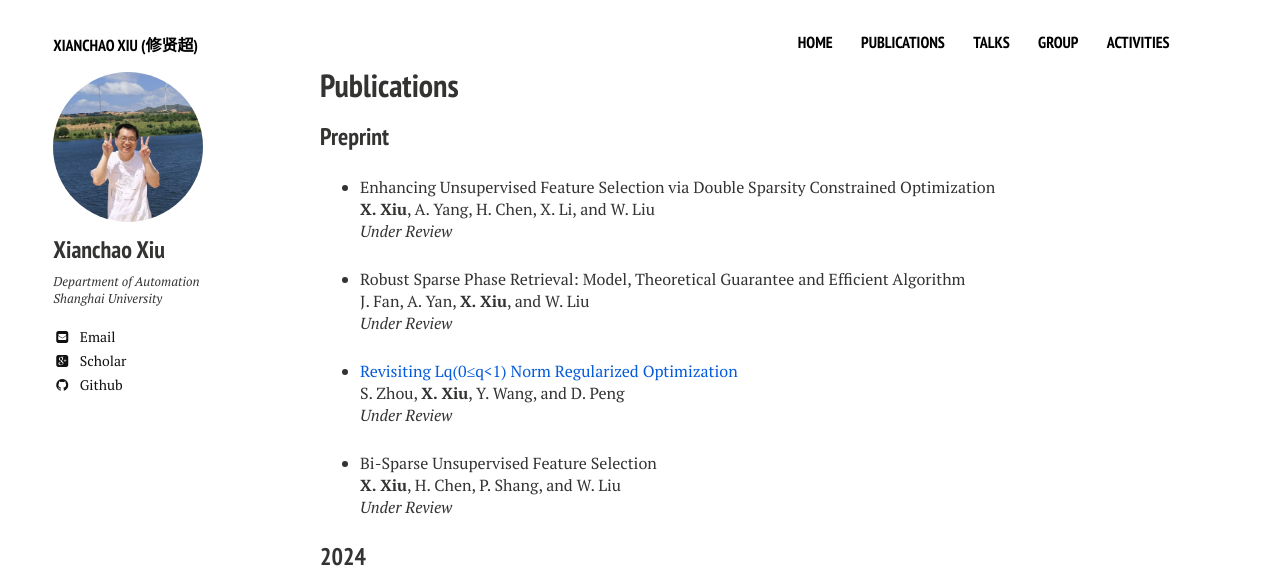
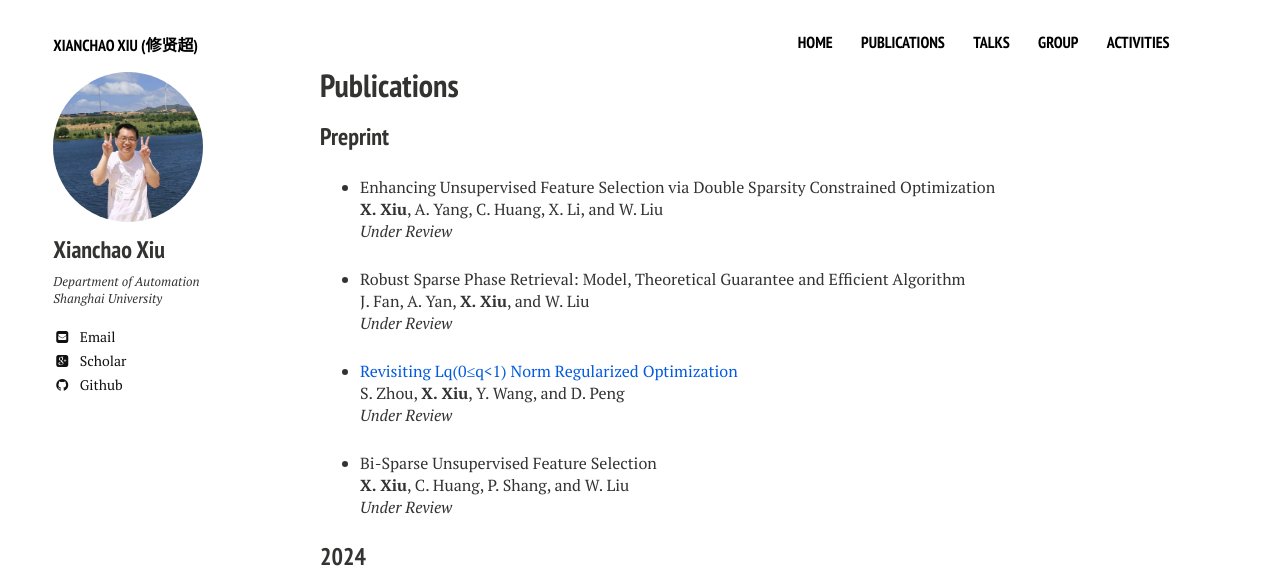
Before and after one commit to xianchaoxiu/xianchaoxiu.github.io, a Jekyll site: the page built from publications/index.md, in a window 1280 px wide and 900 px high. Shown: the top 584 px of the window. Built offline with Jekyll 4.4.1, drawn with Linux system fonts in a browser that asks for light colours; nearby versions of some CDN libraries.

Commit message:
Update index.md

```diff
--- a/publications/index.md
+++ b/publications/index.md
@@ -12,7 +12,7 @@ share: false
 ### Preprint
 
 * Enhancing Unsupervised Feature Selection via Double Sparsity Constrained Optimization<br>
-<b>X. Xiu</b>, A. Yang, H. Chen, X. Li, and W. Liu<br>
+<b>X. Xiu</b>, A. Yang, C. Huang, X. Li, and W. Liu<br>
 <i>Under Review</i><br>
 
 
@@ -26,7 +26,7 @@ S. Zhou, <b>X. Xiu</b>, Y. Wang, and D. Peng<br>
 <i>Under Review</i><br>
 
 * Bi-Sparse Unsupervised Feature Selection <br>
-<b>X. Xiu</b>, H. Chen, P. Shang, and W. Liu<br>
+<b>X. Xiu</b>, C. Huang, P. Shang, and W. Liu<br>
 <i>Under Review</i><br>
 
 
```
